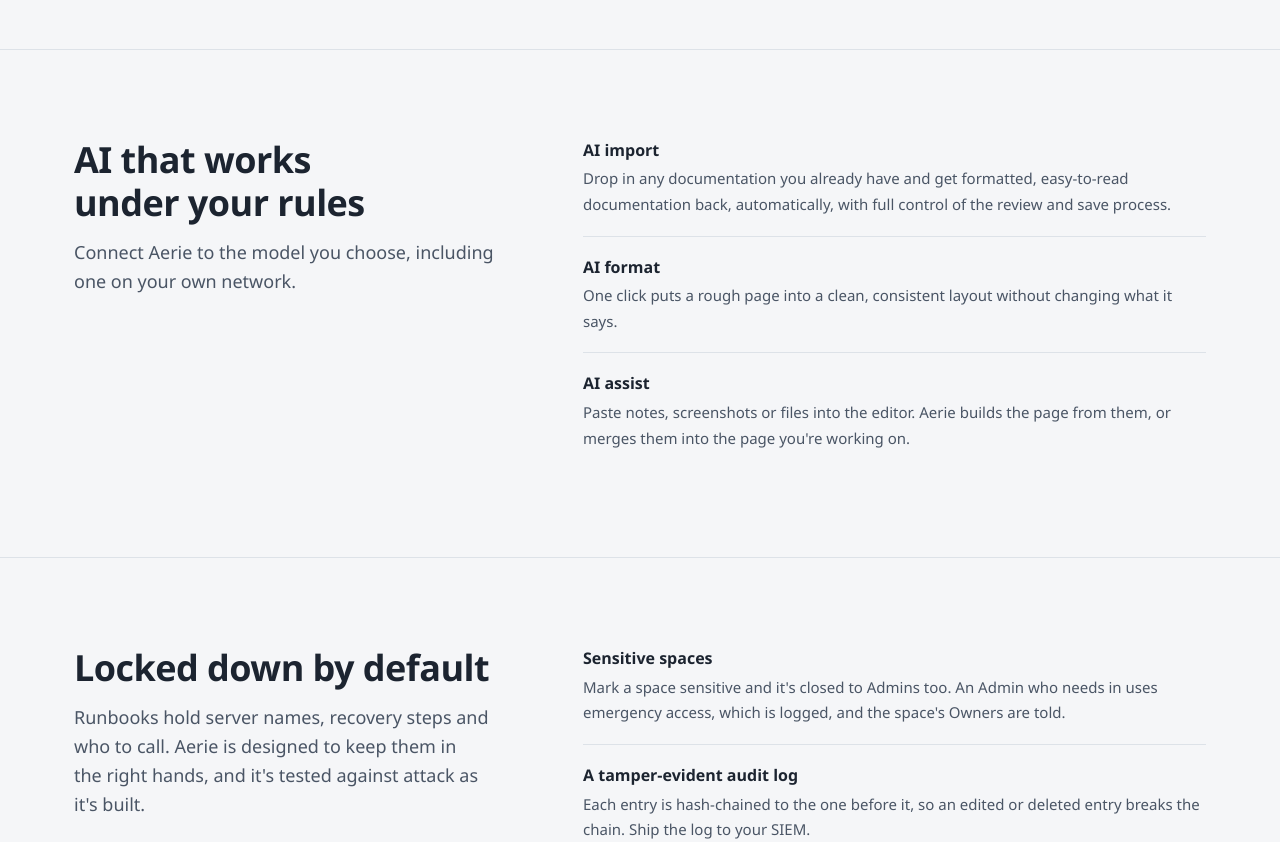
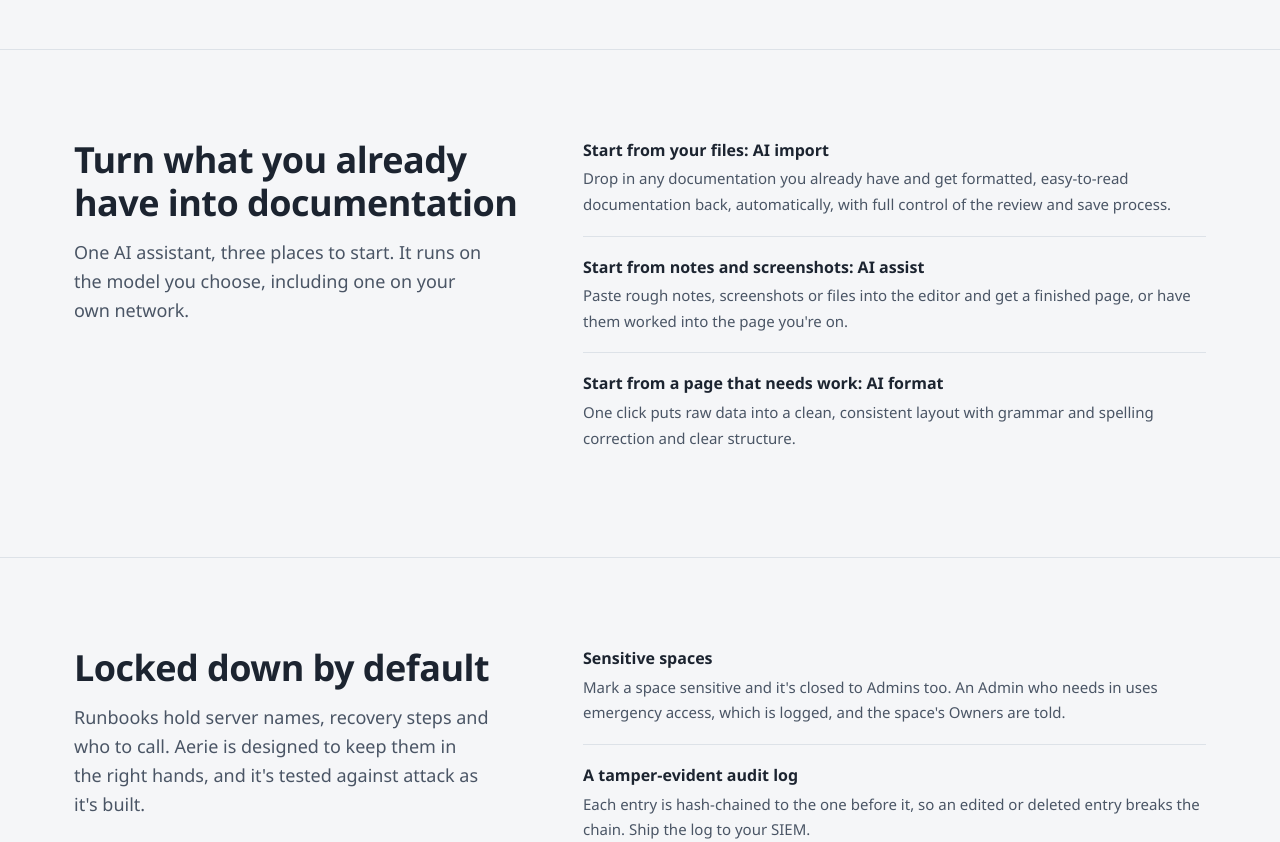
Before and after one commit to synssins/aeriekb-site, an Astro site: page / in a window 1280 px wide. Shown: the part 1900-2742 px from the top of the page. Built offline with nearby package versions, Linux system fonts and the light colour scheme; Astro itself is replaced by a stand-in of ours.

Commit message:
Site: present the AI features as one assistant with three starting points
Co-Authored-By: Claude Fable 5.2 <noreply@anthropic.com>

```diff
--- a/src/pages/index.astro
+++ b/src/pages/index.astro
@@ -46,14 +46,14 @@ import Showcase from "../components/Showcase.astro";
 <section class="sec" id="ai" aria-labelledby="ai-h">
   <div class="wrap split">
     <div>
-      <h2 id="ai-h">AI that works under your rules</h2>
-      <p class="lede">Connect Aerie to the model you choose, including one on your own network.</p>
+      <h2 id="ai-h">Turn what you already have into documentation</h2>
+      <p class="lede">One AI assistant, three places to start. It runs on the model you choose, including one on your own network.</p>
     </div>
     <div>
       <ul class="mech">
-        <li><b>AI import</b><span>Drop in any documentation you already have and get formatted, easy-to-read documentation back, automatically, with full control of the review and save process.</span></li>
-        <li><b>AI format</b><span>One click puts a rough page into a clean, consistent layout without changing what it says.</span></li>
-        <li><b>AI assist</b><span>Paste notes, screenshots or files into the editor. Aerie builds the page from them, or merges them into the page you're working on.</span></li>
+        <li><b>Start from your files: AI import</b><span>Drop in any documentation you already have and get formatted, easy-to-read documentation back, automatically, with full control of the review and save process.</span></li>
+        <li><b>Start from notes and screenshots: AI assist</b><span>Paste rough notes, screenshots or files into the editor and get a finished page, or have them worked into the page you're on.</span></li>
+        <li><b>Start from a page that needs work: AI format</b><span>One click puts raw data into a clean, consistent layout with grammar and spelling correction and clear structure.</span></li>
       </ul>
     </div>
   </div>
@@ -120,7 +120,7 @@ import Showcase from "../components/Showcase.astro";
         <tr><th scope="row">Finding and sharing</th><td>Search that forgives typos. Export pages to PDF or Word, and tables to CSV or Excel.</td></tr>
         <tr><th scope="row">Access</th><td>Four roles per space plus your own custom roles, for people or groups. Spaces can be private, open to signed-in users, or public.</td></tr>
         <tr><th scope="row">Security</th><td>Sensitive spaces with logged emergency access. Sign-in codes. A hash-chained audit log that ships to your SIEM. Scoped, expiring API tokens.</td></tr>
-        <tr><th scope="row">AI</th><td>Import, format and assist, on the model you choose. An Admin controls each feature, and a person approves every result.</td></tr>
+        <tr><th scope="row">AI</th><td>One assistant that imports your existing documents, builds pages from notes and screenshots, and cleans up pages that need work, on the model you choose.</td></tr>
         <tr><th scope="row">Compatibility</th><td>Maximum compatibility with existing commercial solutions, for a drop-in replacement with minimal effort. REST API, with OAuth 2.0 for connected applications.</td></tr>
         <tr><th scope="row">Extending</th><td>Plugins bring their own screens and data. Theme colors for Day and Night, set by an Admin.</td></tr>
         <tr><th scope="row">Deployment</th><td>Windows Server with IIS and SQL Server, or one Docker image with SQLite or SQL Server. Free to self-host.</td></tr>
```
